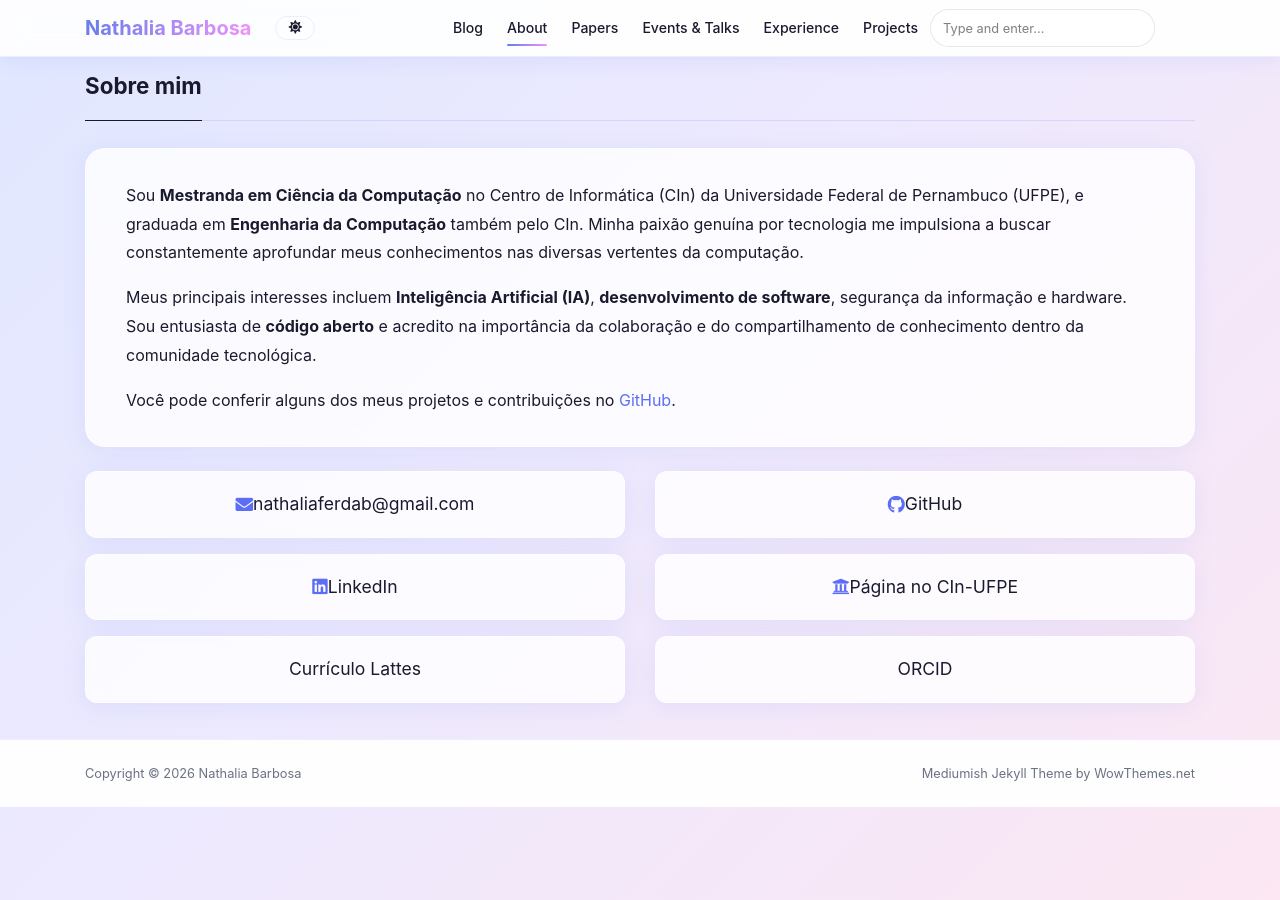
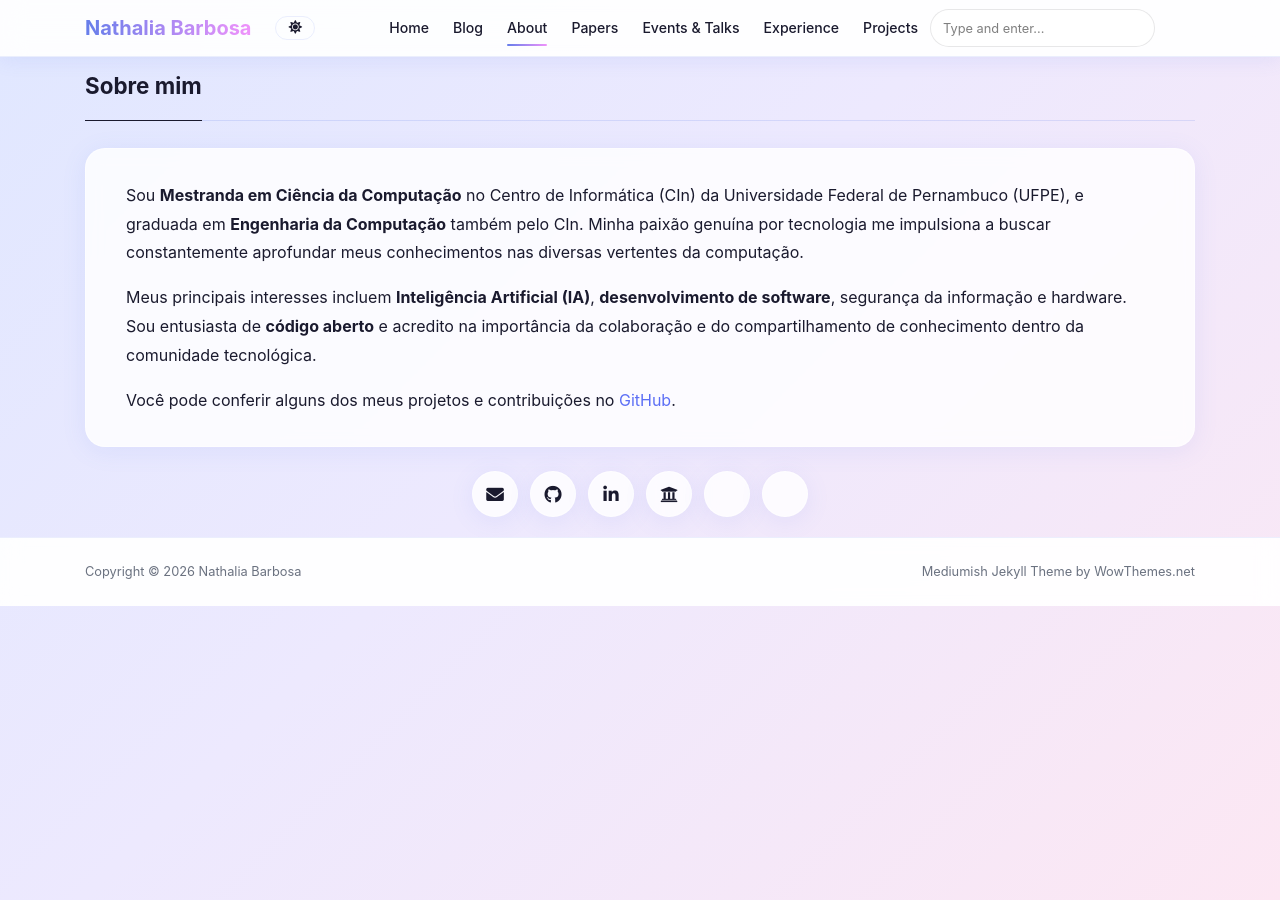
Before and after one commit to nathaliafab/nathaliafab.github.io, a Jekyll site: the page built from _pages/about.md, in a window 1280 px wide and 900 px high. Built offline with Jekyll 4.4.1, drawn with Linux system fonts in a browser that asks for light colours; nearby versions of some CDN libraries; a style sheet for code colours, icons or effects is not loaded.

Commit message:
fix: footer positioning, blog page, dark mode contrast, cursor pointer, share colors, search modal, reading time, about icons
Co-authored-by: nathaliafab <74332487+nathaliafab@users.noreply.github.com>

```diff
--- a/_layouts/default.html
+++ b/_layouts/default.html
@@ -48,7 +48,7 @@ ga('send', 'pageview');
 {% endif %}
 
 {% capture layout %}{% if page.layout %}layout-{{ page.layout }}{% endif %}{% endcapture %}
-<body class="{{layout}}">
+<body class="{{layout}}" style="display:flex; flex-direction:column; min-height:100vh;">
 
 <!-- Begin Menu Navigation
 ================================================== -->
@@ -84,7 +84,15 @@ ga('send', 'pageview');
             {% else %}
             <li class="nav-item">
             {% endif %}
-            <a class="nav-link" href="{{ site.baseurl }}/">Blog</a>
+            <a class="nav-link" href="{{ site.baseurl }}/">Home</a>
+            </li>
+
+            {% if page.url == "/blog" or page.url == "/blog/" %}
+            <li class="nav-item active">
+            {% else %}
+            <li class="nav-item">
+            {% endif %}
+            <a class="nav-link" href="{{ site.baseurl }}/blog">Blog</a>
             </li>
 
             {% if page.url == "/about" or page.url == "/about/" %}
@@ -138,7 +146,7 @@ ga('send', 'pageview');
 <!-- End Navigation
 ================================================== -->
 
-<div class="site-content">
+<div class="site-content" style="flex:1;">
 
 <div class="container">
 
--- a/_pages/about.md
+++ b/_pages/about.md
@@ -16,41 +16,23 @@ permalink: /about
 
 </div>
 
-<div class="row mt-4">
-  <div class="col-md-6 mb-3">
-    <a href="mailto:{{ author.email }}" class="social-link d-flex align-items-center gap-2 p-3" style="border-radius:12px; width:auto; height:auto; background:var(--card-bg); border:1px solid var(--card-border);">
-      <i class="fas fa-envelope" style="color:var(--link-color)"></i>
-      <span style="color:var(--text-color)">{{ author.email }}</span>
-    </a>
-  </div>
-  <div class="col-md-6 mb-3">
-    <a href="{{ author.github }}" target="_blank" class="social-link d-flex align-items-center gap-2 p-3" style="border-radius:12px; width:auto; height:auto; background:var(--card-bg); border:1px solid var(--card-border);">
-      <i class="fab fa-github" style="color:var(--link-color)"></i>
-      <span style="color:var(--text-color)">GitHub</span>
-    </a>
-  </div>
-  <div class="col-md-6 mb-3">
-    <a href="{{ author.linkedin }}" target="_blank" class="social-link d-flex align-items-center gap-2 p-3" style="border-radius:12px; width:auto; height:auto; background:var(--card-bg); border:1px solid var(--card-border);">
-      <i class="fab fa-linkedin" style="color:var(--link-color)"></i>
-      <span style="color:var(--text-color)">LinkedIn</span>
-    </a>
-  </div>
-  <div class="col-md-6 mb-3">
-    <a href="{{ author.cin }}" target="_blank" class="social-link d-flex align-items-center gap-2 p-3" style="border-radius:12px; width:auto; height:auto; background:var(--card-bg); border:1px solid var(--card-border);">
-      <i class="fas fa-university" style="color:var(--link-color)"></i>
-      <span style="color:var(--text-color)">Página no CIn-UFPE</span>
-    </a>
-  </div>
-  <div class="col-md-6 mb-3">
-    <a href="{{ author.lattes }}" target="_blank" class="social-link d-flex align-items-center gap-2 p-3" style="border-radius:12px; width:auto; height:auto; background:var(--card-bg); border:1px solid var(--card-border);">
-      <i class="ai ai-lattes" style="color:var(--link-color)"></i>
-      <span style="color:var(--text-color)">Currículo Lattes</span>
-    </a>
-  </div>
-  <div class="col-md-6 mb-3">
-    <a href="{{ author.orcid }}" target="_blank" class="social-link d-flex align-items-center gap-2 p-3" style="border-radius:12px; width:auto; height:auto; background:var(--card-bg); border:1px solid var(--card-border);">
-      <i class="ai ai-orcid" style="color:var(--link-color)"></i>
-      <span style="color:var(--text-color)">ORCID</span>
-    </a>
-  </div>
+<div class="social-links mt-4">
+  <a href="mailto:{{ author.email }}" class="social-link" title="{{ author.email }}" aria-label="E-mail">
+    <i class="fas fa-envelope"></i>
+  </a>
+  <a href="{{ author.github }}" target="_blank" class="social-link" title="GitHub" aria-label="GitHub">
+    <i class="fab fa-github"></i>
+  </a>
+  <a href="{{ author.linkedin }}" target="_blank" class="social-link" title="LinkedIn" aria-label="LinkedIn">
+    <i class="fab fa-linkedin-in"></i>
+  </a>
+  <a href="{{ author.cin }}" target="_blank" class="social-link" title="Página no CIn-UFPE" aria-label="CIn-UFPE">
+    <i class="fas fa-university"></i>
+  </a>
+  <a href="{{ author.lattes }}" target="_blank" class="social-link" title="Currículo Lattes" aria-label="Lattes">
+    <i class="ai ai-lattes"></i>
+  </a>
+  <a href="{{ author.orcid }}" target="_blank" class="social-link" title="ORCID" aria-label="ORCID">
+    <i class="ai ai-orcid"></i>
+  </a>
 </div>
--- a/assets/css/main.scss
+++ b/assets/css/main.scss
@@ -27,21 +27,21 @@
 }
 
 [data-theme="dark"] {
-  --bg-gradient: linear-gradient(135deg, #0d0f1e 0%, #1a1040 45%, #2d0e3f 100%);
-  --bg-color: #0d0f1e;
-  --text-color: #e2e8f0;
-  --text-muted: #94a3b8;
-  --card-bg: rgba(26, 16, 64, 0.80);
-  --card-border: rgba(167, 139, 250, 0.15);
-  --card-shadow: 0 4px 24px rgba(0, 0, 0, 0.40);
-  --nav-bg: rgba(13, 15, 30, 0.95);
-  --nav-border: rgba(167, 139, 250, 0.15);
-  --link-color: #a78bfa;
+  --bg-gradient: linear-gradient(135deg, #080a14 0%, #12083a 45%, #1e0828 100%);
+  --bg-color: #080a14;
+  --text-color: #f0f4ff;
+  --text-muted: #b0bcd4;
+  --card-bg: rgba(18, 8, 58, 0.85);
+  --card-border: rgba(167, 139, 250, 0.25);
+  --card-shadow: 0 4px 24px rgba(0, 0, 0, 0.55);
+  --nav-bg: rgba(8, 10, 20, 0.97);
+  --nav-border: rgba(167, 139, 250, 0.25);
+  --link-color: #c4b5fd;
   --link-hover: #f0abfc;
-  --badge-bg: rgba(167, 139, 250, 0.18);
-  --badge-color: #a78bfa;
+  --badge-bg: rgba(167, 139, 250, 0.22);
+  --badge-color: #c4b5fd;
   --timeline-line: linear-gradient(180deg, #a78bfa, #f0abfc);
-  --section-divider: rgba(167, 139, 250, 0.20);
+  --section-divider: rgba(167, 139, 250, 0.25);
 }
 
 /* ============================================================
@@ -978,7 +978,133 @@ ul.tags li a:hover {
   "starsnonscss"
 ;
 
-/* Dark mode image/thumbnail overrides */
+/* ============================================================
+   cursor: pointer for interactive elements
+   ============================================================ */
+a,
+button,
+.social-link,
+.theme-toggle,
+.cat-badge,
+.see-all-link,
+.paper-link-btn,
+.project-link-btn,
+.paper-card,
+.project-card,
+.event-card,
+.timeline-item,
+.glass-card,
+ul.tags li a,
+.jumbotron.fortags a,
+.nav-link {
+  cursor: pointer;
+}
+
+/* ============================================================
+   Share section — dark mode fix
+   ============================================================ */
+[data-theme="dark"] .share,
+[data-theme="dark"] .share a,
+[data-theme="dark"] .share p {
+  color: var(--text-muted) !important;
+  fill: var(--text-muted) !important;
+}
+
+[data-theme="dark"] .share ul li i,
+[data-theme="dark"] .share ul li i.fa {
+  color: var(--text-color) !important;
+  border-color: var(--card-border) !important;
+}
+
+[data-theme="dark"] .share a:hover {
+  color: var(--link-color) !important;
+}
+
+/* ============================================================
+   Search results modal — z-index fix
+   ============================================================ */
+#lunrsearchresults {
+  position: relative;
+  z-index: 9999;
+}
+
+#lunrsearchresults .modal {
+  z-index: 9999;
+}
+
+#lunrsearchresults .modal-dialog {
+  z-index: 10000;
+}
+
+[data-theme="dark"] #lunrsearchresults .modal-content {
+  background: var(--card-bg) !important;
+  color: var(--text-color) !important;
+  border-color: var(--card-border) !important;
+}
+
+[data-theme="dark"] #lunrsearchresults .modal-header,
+[data-theme="dark"] #lunrsearchresults .modal-footer {
+  border-color: var(--card-border) !important;
+}
+
+[data-theme="dark"] #lunrsearchresults .close {
+  color: var(--text-color) !important;
+}
+
+[data-theme="dark"] #lunrsearchresults .lunrsearchresult a {
+  color: var(--text-muted) !important;
+}
+
+[data-theme="dark"] #lunrsearchresults .lunrsearchresult .title {
+  color: var(--link-color) !important;
+}
+
+/* Search input in dark mode */
+[data-theme="dark"] .form-control {
+  background: var(--card-bg) !important;
+  color: var(--text-color) !important;
+  border-color: var(--card-border) !important;
+}
+
+[data-theme="dark"] .form-control::placeholder {
+  color: var(--text-muted) !important;
+}
+
+/* ============================================================
+   Dark mode: card footer, body text, misc
+   ============================================================ */
+[data-theme="dark"] .card-footer {
+  background: rgba(18, 8, 58, 0.50) !important;
+}
+
+[data-theme="dark"] .post-top-meta .link-dark {
+  color: var(--text-color) !important;
+}
+
+[data-theme="dark"] .article-post {
+  color: var(--text-color) !important;
+}
+
+[data-theme="dark"] .article-post p,
+[data-theme="dark"] .article-post li,
+[data-theme="dark"] .article-post blockquote {
+  color: var(--text-color) !important;
+}
+
+[data-theme="dark"] .section-title h2 {
+  color: var(--text-color) !important;
+  border-bottom-color: var(--section-divider) !important;
+}
+
+[data-theme="dark"] .section-title span {
+  border-bottom-color: var(--text-muted) !important;
+}
+
+[data-theme="dark"] .jumbotron.fortags h2 {
+  color: #f0f4ff !important;
+}
+
+
 [data-theme="dark"] .maxthumb,
 [data-theme="dark"] .listfeaturedtag .wrapthumbnail {
   background-color: rgba(26, 16, 64, 0.60) !important;
--- a/assets/js/lunrsearchengine.js
+++ b/assets/js/lunrsearchengine.js
@@ -55,10 +55,13 @@ function lunr_search(term) {
 }
 
 function lunr_search(term) {
-    $('#lunrsearchresults').show( 400 );
+    // Remove any existing modal from body
+    var existing = document.getElementById('resultsmodal');
+    if (existing) existing.parentNode.removeChild(existing);
     $( "body" ).addClass( "modal-open" );
 
-    document.getElementById('lunrsearchresults').innerHTML = '<div id="resultsmodal" class="modal fade show d-block"  tabindex="-1" role="dialog" aria-labelledby="resultsmodal"> <div class="modal-dialog shadow-lg" role="document"> <div class="modal-content"> <div class="modal-header" id="modtit"> <button type="button" class="close" id="btnx" data-dismiss="modal" aria-label="Close"> &times; </button> </div> <div class="modal-body"> <ul class="mb-0"> </ul>    </div> <div class="modal-footer"><button id="btnx" type="button" class="btn btn-danger btn-sm" data-dismiss="modal">Close</button></div></div> </div></div>';
+    var modalHTML = '<div id="resultsmodal" class="modal fade show d-block" style="z-index:99999;" tabindex="-1" role="dialog" aria-labelledby="resultsmodal"> <div class="modal-dialog shadow-lg" role="document"> <div class="modal-content"> <div class="modal-header" id="modtit"> <button type="button" class="close" id="btnx" data-dismiss="modal" aria-label="Close"> &times; </button> </div> <div class="modal-body"> <ul class="mb-0"> </ul>    </div> <div class="modal-footer"><button id="btnx" type="button" class="btn btn-danger btn-sm" data-dismiss="modal">Close</button></div></div> </div></div>';
+    document.body.insertAdjacentHTML('beforeend', modalHTML);
     if(term) {
         document.getElementById('modtit').innerHTML = "<h5 class='modal-title'>Search results for '" + term + "'</h5>" + document.getElementById('modtit').innerHTML;
         //put results on the screen.
@@ -72,18 +75,19 @@ function lunr_search(term) {
                 var url = documents[ref]['url'];
                 var title = documents[ref]['title'];
                 var body = documents[ref]['body'].substring(0,160)+'...';
-                document.querySelectorAll('#lunrsearchresults ul')[0].innerHTML = document.querySelectorAll('#lunrsearchresults ul')[0].innerHTML + "<li class='lunrsearchresult'><a href='" + url + "'><span class='title'>" + title + "</span><br /><small><span class='body'>"+ body +"</span><br /><span class='url'>"+ url +"</span></small></a></li>";
+                document.querySelectorAll('#resultsmodal ul')[0].innerHTML = document.querySelectorAll('#resultsmodal ul')[0].innerHTML + "<li class='lunrsearchresult'><a href='" + url + "'><span class='title'>" + title + "</span><br /><small><span class='body'>"+ body +"</span><br /><span class='url'>"+ url +"</span></small></a></li>";
             }
         } else {
-            document.querySelectorAll('#lunrsearchresults ul')[0].innerHTML = "<li class='lunrsearchresult'>Sorry, no results found. Close & try a different search!</li>";
+            document.querySelectorAll('#resultsmodal ul')[0].innerHTML = "<li class='lunrsearchresult'>Sorry, no results found. Close &amp; try a different search!</li>";
         }
     }
     return false;
 }
 
 $(function() {
-    $("#lunrsearchresults").on('click', '#btnx', function () {
-        $('#lunrsearchresults').hide( 5 );
+    $( "body" ).on('click', '#btnx', function () {
+        var modal = document.getElementById('resultsmodal');
+        if (modal) modal.parentNode.removeChild(modal);
         $( "body" ).removeClass( "modal-open" );
     });
 });
```
Also changed, not shown: _layouts/post.html (+14 -0 lines), _pages/blog.md (added, +16 -0 lines).
